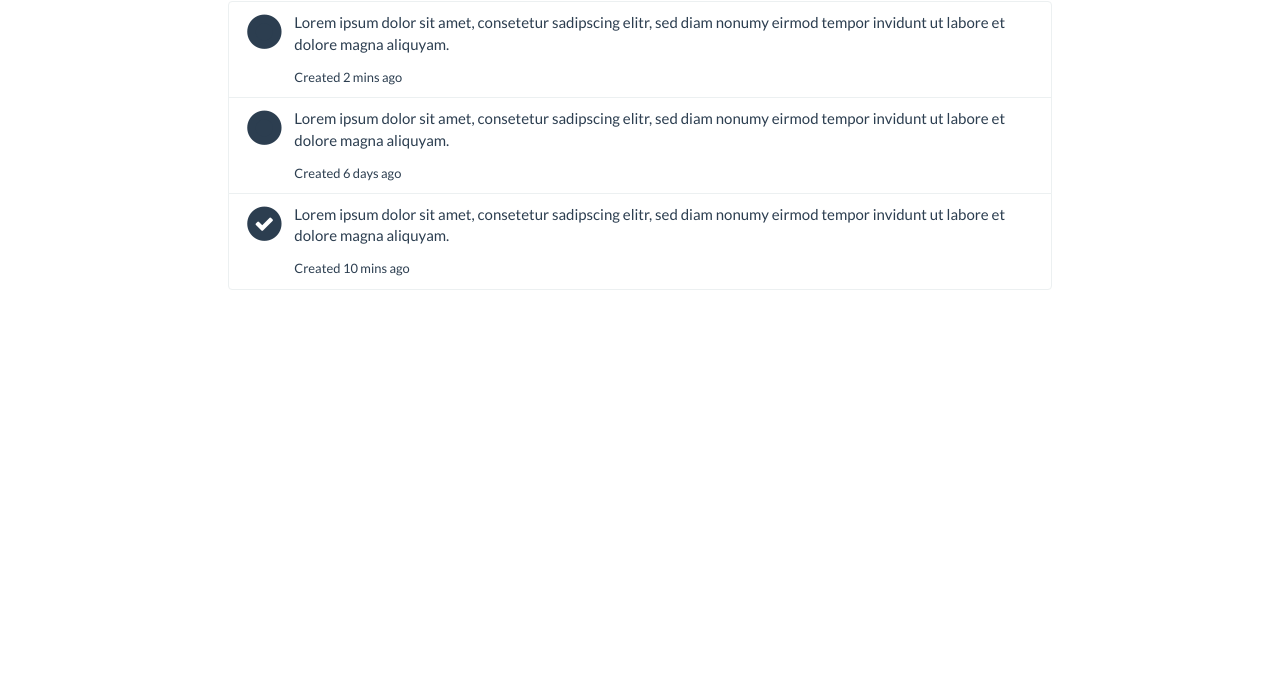
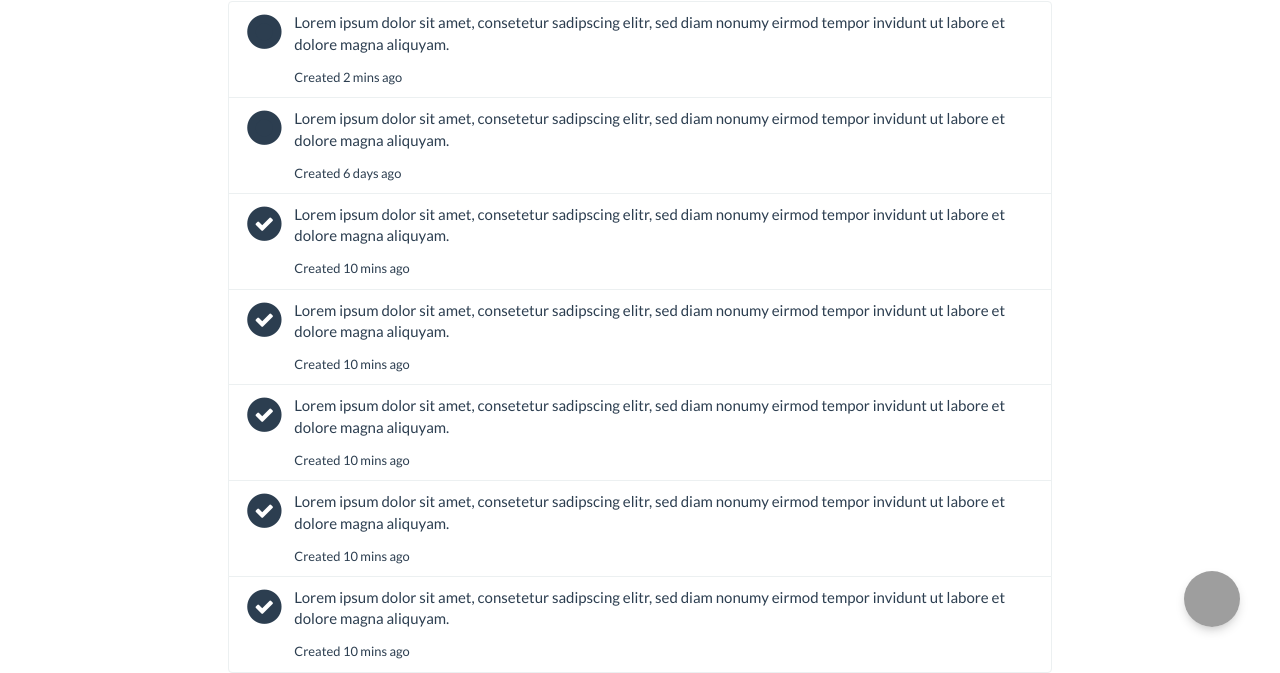
Before and after one commit to avails-much/avail-much-static, a website: page index.html in a window 1280 px wide. Shown: the part 128-801 px from the top of the page. Drawn offline with nearby package versions, Linux system fonts and the light colour scheme; grey boxes are pictures that could not be loaded.

Commit message:
added share button (needs img)

```diff
--- a/app/templates/ListRequests.html
+++ b/app/templates/ListRequests.html
@@ -40,3 +40,65 @@
         </div>
     </div>
 </div>
+<div class="list-group-item">
+    <div class="media">
+        <div class="media-left">
+            <span class="fa-stack fa-lg">
+              <i class="fa fa-circle fa-stack-2x"></i>
+              <i class="fa fa-check fa-stack-1x fa-inverse"></i>
+            </span>
+        </div>
+        <div class="media-body">
+            <p>Lorem ipsum dolor sit amet, consetetur sadipscing elitr, sed diam nonumy eirmod tempor invidunt ut labore et dolore magna aliquyam.</p>
+            <small>Created 10 mins ago</small>
+        </div>
+    </div>
+</div>
+<div class="list-group-item">
+    <div class="media">
+        <div class="media-left">
+            <span class="fa-stack fa-lg">
+              <i class="fa fa-circle fa-stack-2x"></i>
+              <i class="fa fa-check fa-stack-1x fa-inverse"></i>
+            </span>
+        </div>
+        <div class="media-body">
+            <p>Lorem ipsum dolor sit amet, consetetur sadipscing elitr, sed diam nonumy eirmod tempor invidunt ut labore et dolore magna aliquyam.</p>
+            <small>Created 10 mins ago</small>
+        </div>
+    </div>
+</div>
+<div class="list-group-item">
+    <div class="media">
+        <div class="media-left">
+            <span class="fa-stack fa-lg">
+              <i class="fa fa-circle fa-stack-2x"></i>
+              <i class="fa fa-check fa-stack-1x fa-inverse"></i>
+            </span>
+        </div>
+        <div class="media-body">
+            <p>Lorem ipsum dolor sit amet, consetetur sadipscing elitr, sed diam nonumy eirmod tempor invidunt ut labore et dolore magna aliquyam.</p>
+            <small>Created 10 mins ago</small>
+        </div>
+    </div>
+</div>
+<div class="list-group-item">
+    <div class="media">
+        <div class="media-left">
+            <span class="fa-stack fa-lg">
+              <i class="fa fa-circle fa-stack-2x"></i>
+              <i class="fa fa-check fa-stack-1x fa-inverse"></i>
+            </span>
+        </div>
+        <div class="media-body">
+            <p>Lorem ipsum dolor sit amet, consetetur sadipscing elitr, sed diam nonumy eirmod tempor invidunt ut labore et dolore magna aliquyam.</p>
+            <small>Created 10 mins ago</small>
+        </div>
+    </div>
+    <nav class="container-float-btn">
+		<a href="#" class="buttons-float" tooltip="Private"></a>
+		<a href="#" class="buttons-float" tooltip="Group"></a>
+		<a href="#" class="buttons-float" tooltip="Public"></a>
+		<a class="buttons-float" tooltip="Share Requests"></a>
+	</nav>
+</div>
--- a/app/templates/NavBar.html
+++ b/app/templates/NavBar.html
@@ -3,7 +3,7 @@
     <ul class="nav navbar-nav mobile-bar">
       <li>
         <a href="#">
-          <span class="menu-icon fa fa-home"></span>
+          <span class="menu-icon fa fa-user"></span>
           My List
         </a>
       </li>
--- a/assets/css/app.css
+++ b/assets/css/app.css
@@ -38,6 +38,107 @@
 	display: block;
 	font-size: 1.8em;
 }
+
+/* Float Request Button */
+.container-float-btn {
+	bottom: 15px;
+	position: fixed;
+	margin: 2em;
+	right: 10px;
+}
+
+.buttons-float {
+  box-shadow: 0px 5px 11px -2px rgba(0, 0, 0, 0.18),
+              0px 4px 12px -7px rgba(0, 0, 0, 0.15);
+  border-radius: 50%;
+  display: block;
+  width: 56px;
+  height: 56px;
+  margin: 20px auto 0;
+  position: relative;
+  -webkit-transition: all .1s ease-out;
+          transition: all .1s ease-out;
+}
+
+.buttons-float:active,
+.buttons-float:focus,
+.buttons-float:hover {
+  box-shadow: 0 0 4px rgba(0,0,0,.14),
+    0 4px 8px rgba(0,0,0,.28);
+}
+
+.buttons-float:not(:last-child) {
+  width: 40px;
+  height: 40px;
+  margin: 20px auto 0;
+  opacity: 0;
+  -webkit-transform: translateY(50px);
+      -ms-transform: translateY(50px);
+          transform: translateY(50px);
+}
+
+.container-float-btn:hover
+.buttons-float:not(:last-child) {
+  opacity: 1;
+  -webkit-transform: none;
+      -ms-transform: none;
+          transform: none;
+  margin: 15px auto 0;
+}
+
+[tooltip]:before {
+  bottom: 25%;
+  font-family: arial;
+  font-weight: 600;
+  border-radius: 2px;
+  background: #585858;
+  color: #fff;
+  content: attr(tooltip);
+  font-size: 12px;
+  visibility: hidden;
+  opacity: 0;
+  padding: 5px 7px;
+  margin-right: 12px;
+  position: absolute;
+  right: 100%;
+  white-space: nowrap;
+}
+
+[tooltip]:hover:before,
+[tooltip]:hover:after {
+  visibility: visible;
+  opacity: 1;
+}
+
+.buttons-float:nth-last-child(1) {
+  -webkit-transition-delay: 25ms;
+          transition-delay: 25ms;
+  background-image: url('http://cbwconline.com/IMG/Share.svg');
+  background-size: contain;
+}
+
+.buttons-float:not(:last-child):nth-last-child(2) {
+  -webkit-transition-delay: 50ms;
+          transition-delay: 20ms;
+  background-image: url('http://cbwconline.com/IMG/Facebook-Flat.png');
+  background-size: contain;
+}
+
+.buttons-float:not(:last-child):nth-last-child(3) {
+  -webkit-transition-delay: 75ms;
+          transition-delay: 40ms;
+  background-image: url('http://cbwconline.com/IMG/Twitter-Flat.png');
+  background-size: contain;
+}
+
+.buttons-float:not(:last-child):nth-last-child(4) {
+  -webkit-transition-delay: 100ms;
+          transition-delay: 60ms;
+  background-image: url('http://cbwconline.com/IMG/Google%20Plus.svg');
+  background-size: contain;
+}
+
+
 /* Login */
 .social-box{
   margin: 0 auto;
--- a/index.html
+++ b/index.html
@@ -20,10 +20,9 @@
               <div class="col-md-8 col-md-offset-2">
                 <h1>Avail Much</h1>
                 <ng-view></ng-view>
-
               </div>
              </div>
-    	</div> <!-- /container -->
+    	</div>
 
           <!-- scripts -->
 	    <script src="//cdnjs.cloudflare.com/ajax/libs/jquery/2.2.4/jquery.min.js"></script>
```
Also changed, not shown: app/templates/SharePublic.html (added). Lines whose indentation alone changed are shown as unchanged.
